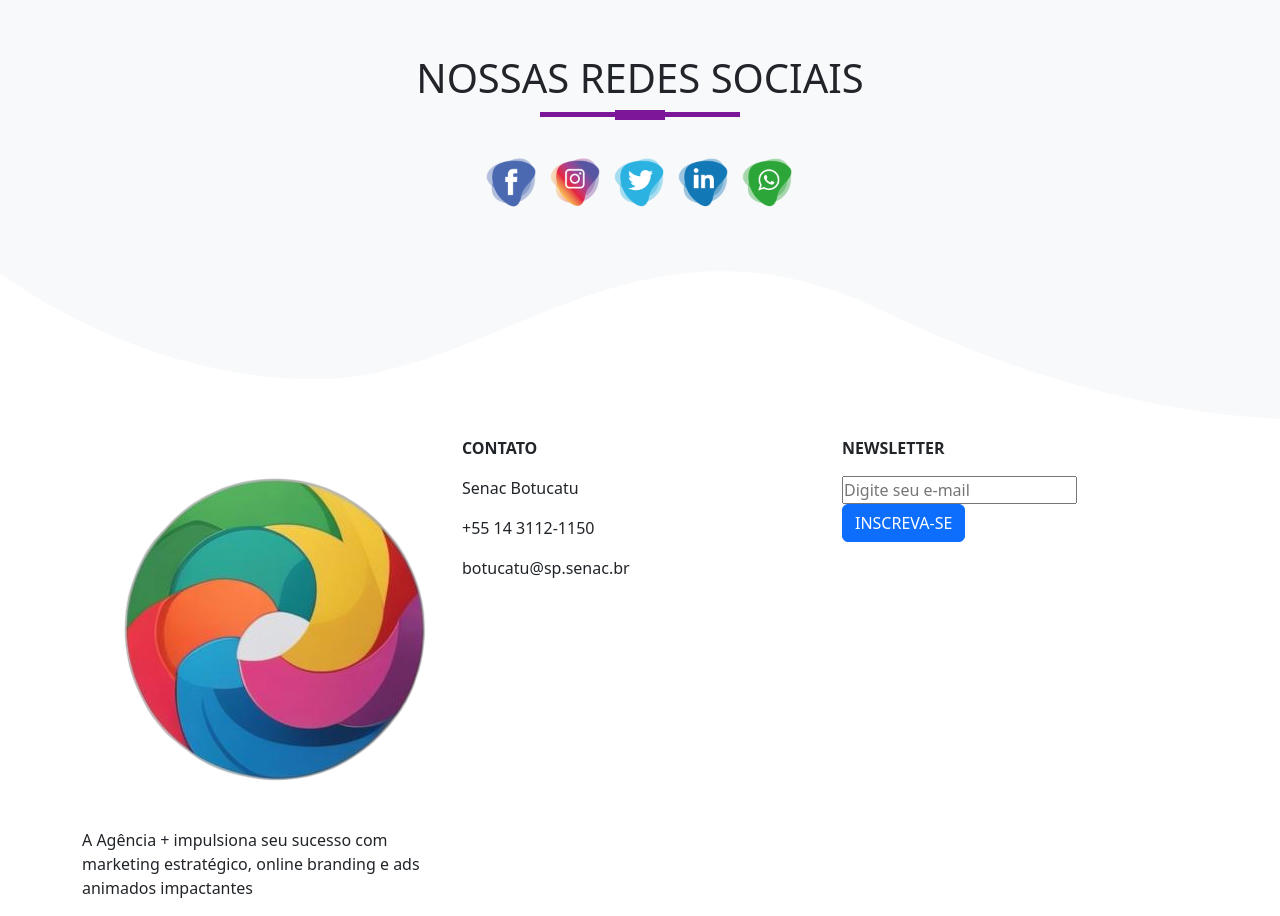
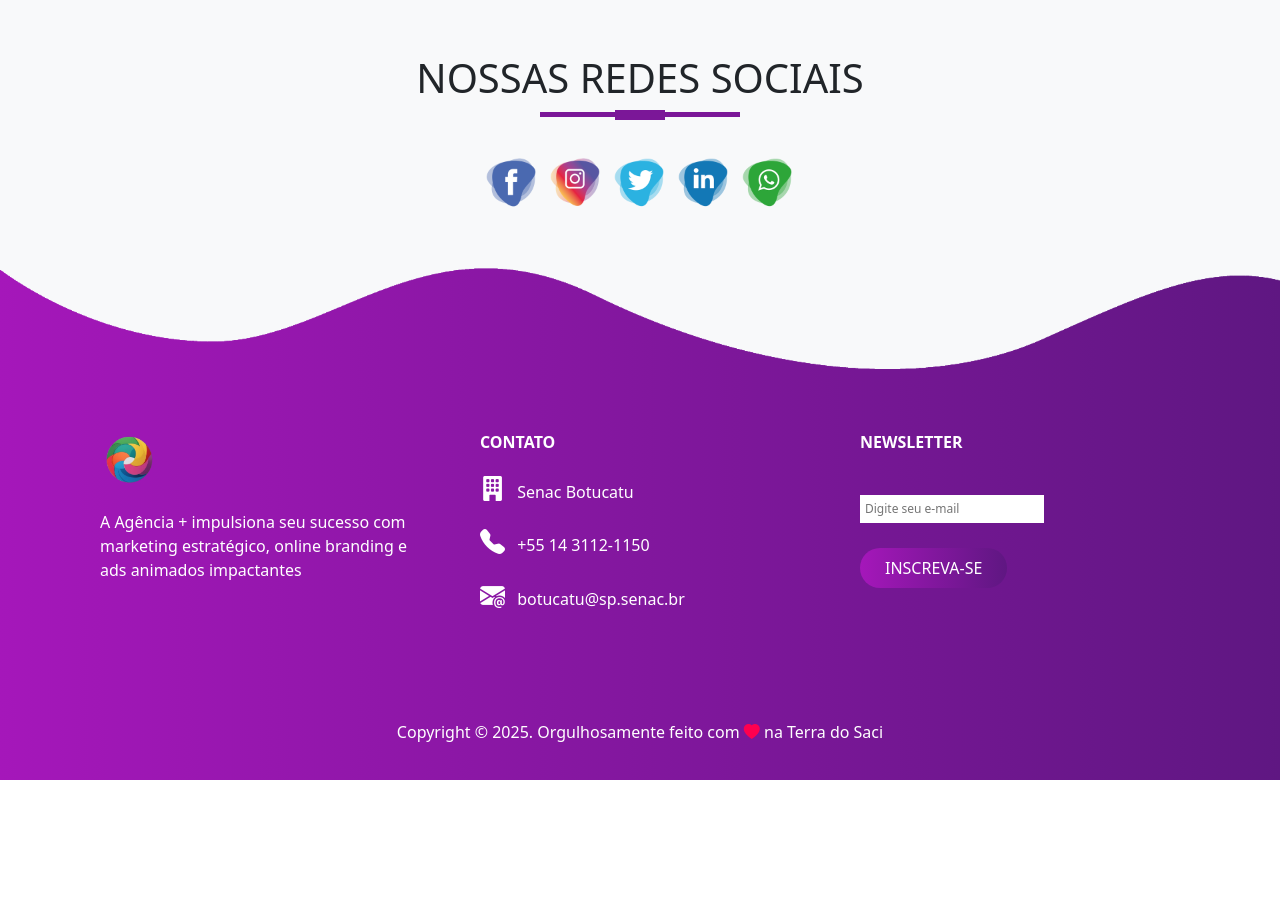
Before and after one commit to sergiohsilv/DesenvolveWEB, a PHP site: page / in a window 1280 px wide; the page is wider, and only the part inside the window is pictured. Shown: the part 2403-3319 px from the top of that part. After the commit the page ends 3183 px from the top of that part, so only its background shows below. Run offline with PHP 8.4, Linux system fonts and the light colour scheme.

Commit message:
30/05/2025 - final-agencia

```diff
--- a/agencia/folha/style.css
+++ b/agencia/folha/style.css
@@ -150,3 +150,52 @@ body {
 .social-ico a:hover img {
     transform: translateY(-10px);
 }
+/* ------ RODAPE  ------ */
+#rodape {
+    background-image: linear-gradient(to right, var(--bg-nave-bar-roxo-claro), var(--bg-nave-bar-roxo-escuro));
+    color: var(--branco);
+}
+.rodape-img {
+    width: 100%;
+}
+.col-md-4.rodape-caixa {
+    padding: 50px 30px;
+    margin: 0;
+}
+.rodape-caixa img {
+    height: 60px;
+    margin-bottom: 20px;
+}
+.rodape-caixa .bi {
+    margin-right: 8px;
+    font-size: 25px;
+    width: 25px;
+}
+.rodape-caixa .formulario {
+    box-shadow: none;
+    border: none;
+    font-size: 12px;
+    padding: 5px;
+    border-radius: 0;
+    margin-top: 25px;
+    max-width: 250px;
+}
+.rodape-caixa .btn {
+    box-shadow: none;
+    padding: 8px 25px;
+    border: none;
+    border-radius: 20px;
+    background-image: linear-gradient(to right, var(--bg-nave-bar-roxo-claro), var(--bg-nave-bar-roxo-escuro));
+    margin-top: 25px;
+}
+.copy {
+    width: 100%;
+    text-align: center;
+    padding: 20px 0;
+    background-image: linear-gradient(to right, var(--bg-nave-bar-roxo-claro), var(--bg-nave-bar-roxo-escuro));
+    font-weight: 300;
+    margin-top: 20px;
+}
+.copy .bi {
+    color: var(--vermelho);
+}
--- a/agencia/index.html
+++ b/agencia/index.html
@@ -24,19 +24,19 @@
                 <div class="collapse navbar-collapse" id="navbarNav">
                     <ul class="navbar-nav ms-auto">
                         <li class="nav-item active">
-                            <a class="nav-link" aria-current="page" href="#">HOME</a>
+                            <a class="nav-link" aria-current="page" href="#banner">HOME</a>
                         </li>
                         <li class="nav-item">
-                            <a class="nav-link" href="#">SERVIÇOS</a>
+                            <a class="nav-link" href="#servicos">SERVIÇOS</a>
                         </li>
                         <li class="nav-item">
-                            <a class="nav-link" href="#">SOBRE</a>
+                            <a class="nav-link" href="#sobre">SOBRE</a>
                         </li>
                         <li class="nav-item">
-                            <a class="nav-link" href="#">CLIENTES</a>
+                            <a class="nav-link" href="#clientes">CLIENTES</a>
                         </li>
                         <li class="nav-item">
-                            <a class="nav-link" href="#">CONTATO</a>
+                            <a class="nav-link" href="#social">CONTATO</a>
                         </li>
                     </ul>
                 </div>
@@ -156,13 +156,14 @@
             <div class="row">
                 <div class="col-md-4 rodape-caixa">
                     <img src="imagens/logo.png" alt="Logotipo da Agência+">
-                    <p>A Agência + impulsiona seu sucesso com marketing estratégico, online branding e ads animados impactantes</p>
+                    <p>A Agência + impulsiona seu sucesso com marketing estratégico, online branding e ads animados
+                        impactantes</p>
                 </div>
-                <div class="col md-4 rodape-caixa">
+                <div class="col-md-4 rodape-caixa">
                     <p><strong>CONTATO</strong></p>
-                    <p>Senac Botucatu</p>
-                    <p>+55 14 3112-1150</p>
-                    <p>botucatu@sp.senac.br</p>
+                    <p><i class="bi bi-building-fill"></i> Senac Botucatu</p>
+                    <p><i class="bi bi-telephone-fill"></i> +55 14 3112-1150</p>
+                    <p><i class="bi bi-envelope-at-fill"></i> botucatu@sp.senac.br</p>
                 </div>
                 <div class="col-md-4 rodape-caixa">
                     <p><strong>NEWSLETTER</strong></p>
@@ -171,8 +172,11 @@
                 </div>
             </div>
         </div>
+        <!-- ------ RODAPE ------ -->
+        <div class="copy">
+            <p>Copyright © 2025. Orgulhosamente feito com <i class="bi bi-heart-fill"></i> na Terra do Saci</p>
+        </div>
     </section>
-
 
 
     <script src="https://cdn.jsdelivr.net/npm/bootstrap@5.3.6/dist/js/bootstrap.bundle.min.js"
```
